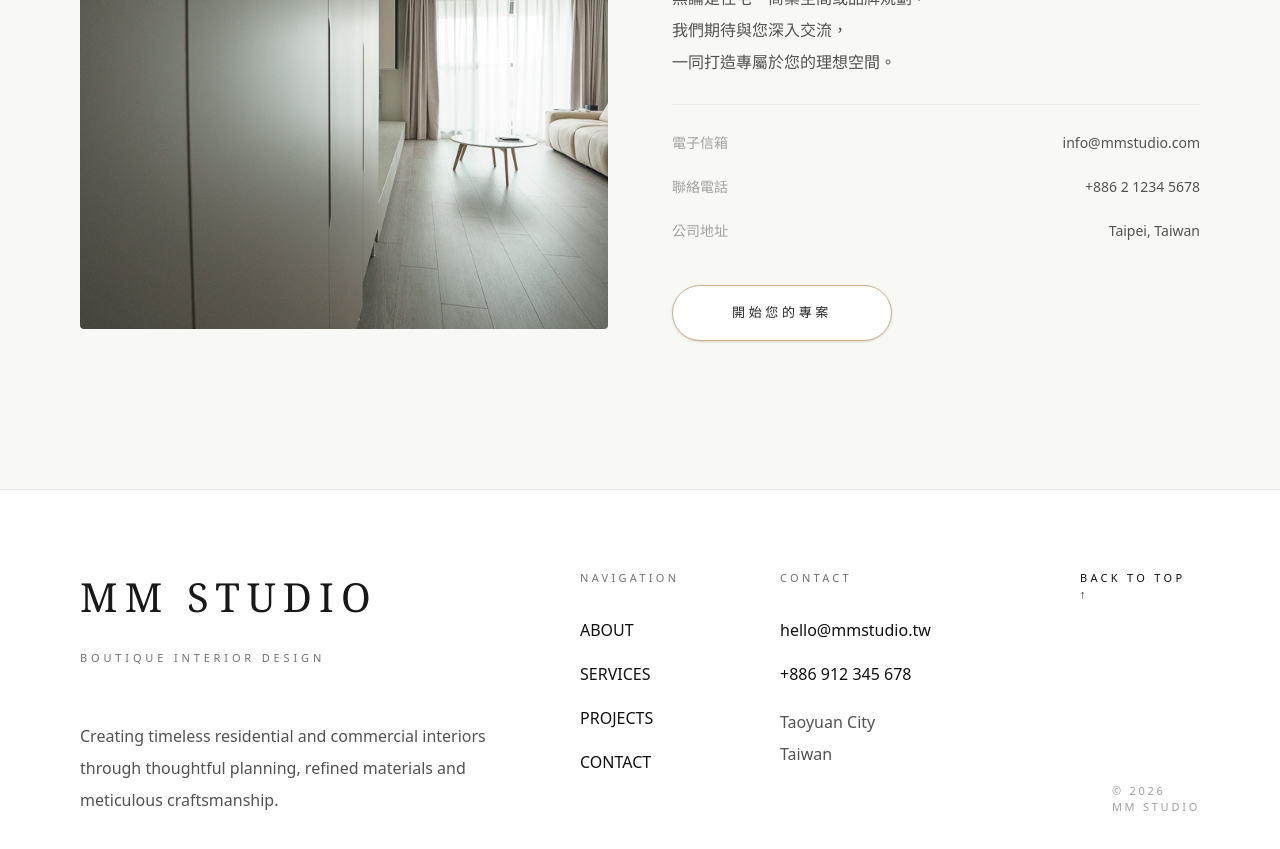
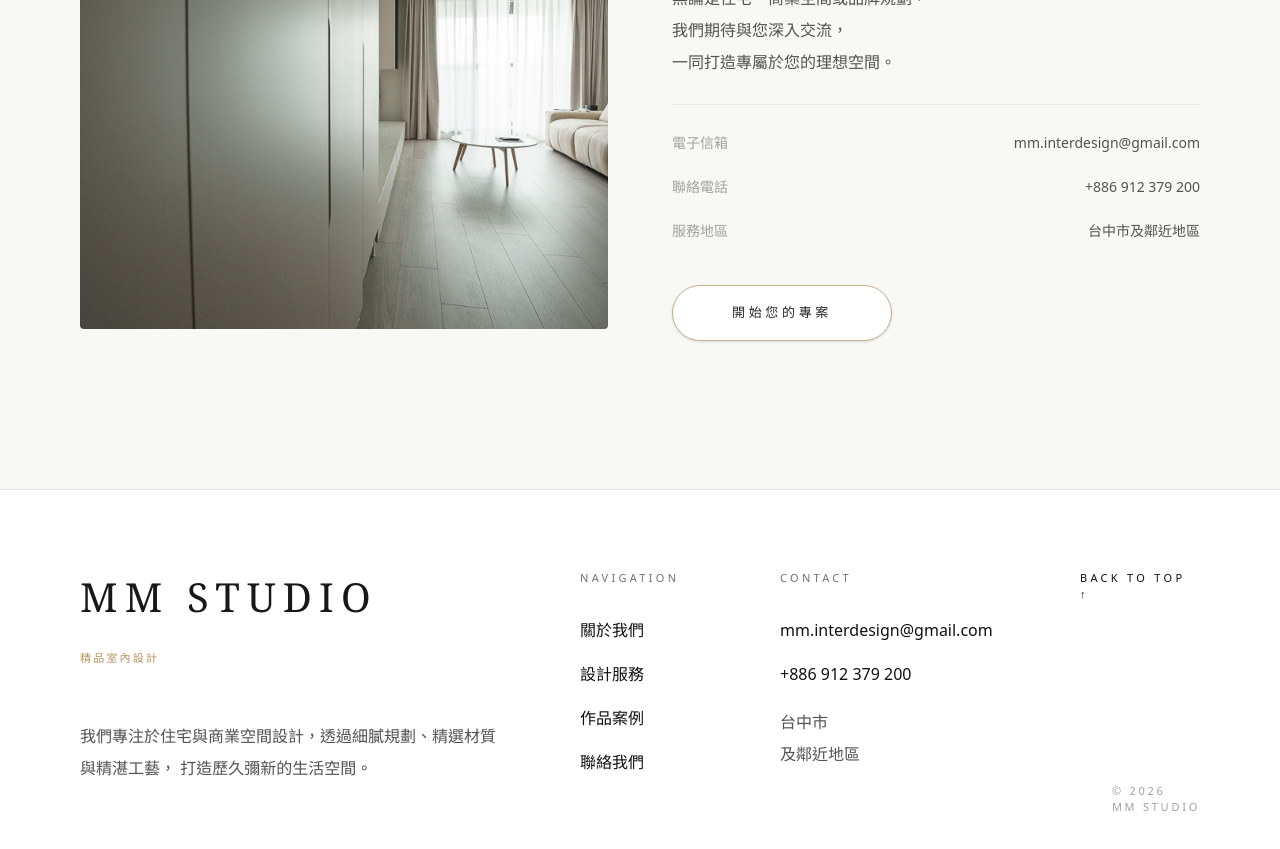
Before and after one commit to village66/mm-studio, a Next.js app: page / in a window 1280 px wide. Shown: the part 5260-6109 px from the top of the page. Built offline with nearby package versions, Linux system fonts and the light colour scheme; no server answers.

Commit message:
Update website

```diff
--- a/components/layout/Footer.tsx
+++ b/components/layout/Footer.tsx
@@ -16,6 +16,11 @@ export default function Footer() {
 
           <div className="lg:col-span-5">
 
+            {/*
+              TODO：公司中文名稱待確認。
+              「工厘室內設計」疑似模板殘留，與 MM Studio 發音對不上，
+              請確認正確中文名稱後再套用「中文為主、hover 顯示英文」的順序。
+            */}
             <div className="group inline-block h-[54px] overflow-hidden cursor-default">
 
               <div className="transition-transform duration-500 ease-out group-hover:-translate-y-[54px]">
@@ -32,27 +37,37 @@ export default function Footer() {
 
             </div>
 
-            <div className="group mt-5 inline-block h-6 overflow-hidden">
+            <div className="group mt-5 inline-block h-6 overflow-hidden cursor-default">
 
               <div className="transition-transform duration-500 ease-out group-hover:-translate-y-6">
 
+                <p className="text-[11px] tracking-[0.2em] text-[#b6925d] h-6">
+                  精品室內設計
+                </p>
+
                 <p className="text-[11px] uppercase tracking-[0.35em] text-neutral-500 h-6">
                   Boutique Interior Design
-                </p>
-
-                <p className="text-[11px] tracking-[0.2em] text-[#b6925d] h-6">
-                  精品室內設計
                 </p>
 
               </div>
 
             </div>
 
-            <p className="mt-10 max-w-md leading-8 text-neutral-600">
-              Creating timeless residential and commercial interiors
-              through thoughtful planning, refined materials and
-              meticulous craftsmanship.
-            </p>
+            {/* 中文為主，hover 才切換成英文 */}
+            <div className="group relative mt-10 max-w-md grid cursor-default">
+
+              <p className="col-start-1 row-start-1 leading-8 text-neutral-600 transition-opacity duration-700 opacity-100 group-hover:opacity-0">
+                我們專注於住宅與商業空間設計，透過細膩規劃、精選材質與精湛工藝，
+                打造歷久彌新的生活空間。
+              </p>
+
+              <p className="col-start-1 row-start-1 leading-8 text-neutral-600 transition-opacity duration-700 opacity-0 group-hover:opacity-100">
+                Creating timeless residential and commercial interiors
+                through thoughtful planning, refined materials and
+                meticulous craftsmanship.
+              </p>
+
+            </div>
 
           </div>
 
@@ -70,9 +85,9 @@ export default function Footer() {
 
                 <div className="transition duration-300 group-hover:-translate-y-6">
 
-                  <div className="h-6">ABOUT</div>
+                  <div className="h-6">關於我們</div>
 
-                  <div className="h-6 text-[#b6925d]">關於我們</div>
+                  <div className="h-6 text-[#b6925d]">ABOUT</div>
 
                 </div>
 
@@ -82,9 +97,9 @@ export default function Footer() {
 
                 <div className="transition duration-300 group-hover:-translate-y-6">
 
-                  <div className="h-6">SERVICES</div>
+                  <div className="h-6">設計服務</div>
 
-                  <div className="h-6 text-[#b6925d]">設計服務</div>
+                  <div className="h-6 text-[#b6925d]">SERVICES</div>
 
                 </div>
 
@@ -94,9 +109,9 @@ export default function Footer() {
 
                 <div className="transition duration-300 group-hover:-translate-y-6">
 
-                  <div className="h-6">PROJECTS</div>
+                  <div className="h-6">作品案例</div>
 
-                  <div className="h-6 text-[#b6925d]">作品案例</div>
+                  <div className="h-6 text-[#b6925d]">PROJECTS</div>
 
                 </div>
 
@@ -106,9 +121,9 @@ export default function Footer() {
 
                 <div className="transition duration-300 group-hover:-translate-y-6">
 
-                  <div className="h-6">CONTACT</div>
+                  <div className="h-6">聯絡我們</div>
 
-                  <div className="h-6 text-[#b6925d]">聯絡我們</div>
+                  <div className="h-6 text-[#b6925d]">CONTACT</div>
 
                 </div>
 
@@ -129,23 +144,23 @@ export default function Footer() {
             <div className="mt-8 space-y-5">
 
               <Link
-                href="mailto:hello@mmstudio.tw"
+                href="mailto:mm.interdesign@gmail.com"
                 className="block transition hover:text-[#b6925d]"
               >
-                hello@mmstudio.tw
+                mm.interdesign@gmail.com
               </Link>
 
               <Link
-                href="tel:+886912345678"
+                href="tel:+886912379200"
                 className="block transition hover:text-[#b6925d]"
               >
-                +886 912 345 678
+                +886 912 379 200
               </Link>
 
               <p className="leading-8 text-neutral-600">
-                Taoyuan City
+                台中市
                 <br />
-                Taiwan
+                及鄰近地區
               </p>
 
             </div>
--- a/components/sections/Contact.tsx
+++ b/components/sections/Contact.tsx
@@ -62,7 +62,7 @@ export default function Contact() {
                   <div className="absolute inset-0 flex items-center transition-opacity duration-700 opacity-0 group-hover:opacity-100">
 
                     <h2 className="text-[34px] sm:text-[40px] lg:text-[46px] font-extralight leading-[1.1] tracking-[-0.02em] text-[#222]">
-                      Let's Start
+                      Let&apos;s Start
                       <br />
                       Your Project
                     </h2>
@@ -101,12 +101,12 @@ export default function Contact() {
 
                     <div className="absolute inset-0 flex items-center justify-between text-sm transition-opacity duration-500 opacity-100 group-hover/item:opacity-0 text-neutral-600">
                       <span className="text-neutral-400">電子信箱</span>
-                      <span>info@mmstudio.com</span>
+                      <span>mm.interdesign@gmail.com</span>
                     </div>
 
                     <div className="absolute inset-0 flex items-center justify-between text-sm transition-opacity duration-500 opacity-0 group-hover/item:opacity-100 text-[#9d8462]">
                       <span className="text-[#9d8462]/70">Email</span>
-                      <span>info@mmstudio.com</span>
+                      <span>mm.interdesign@gmail.com</span>
                     </div>
 
                   </div>
@@ -115,12 +115,12 @@ export default function Contact() {
 
                     <div className="absolute inset-0 flex items-center justify-between text-sm transition-opacity duration-500 opacity-100 group-hover/item:opacity-0 text-neutral-600">
                       <span className="text-neutral-400">聯絡電話</span>
-                      <span>+886 2 1234 5678</span>
+                      <span>+886 912 379 200</span>
                     </div>
 
                     <div className="absolute inset-0 flex items-center justify-between text-sm transition-opacity duration-500 opacity-0 group-hover/item:opacity-100 text-[#9d8462]">
                       <span className="text-[#9d8462]/70">Phone</span>
-                      <span>+886 2 1234 5678</span>
+                      <span>+886 912 379 200</span>
                     </div>
 
                   </div>
@@ -128,13 +128,13 @@ export default function Contact() {
                   <div className="group/item relative h-7">
 
                     <div className="absolute inset-0 flex items-center justify-between text-sm transition-opacity duration-500 opacity-100 group-hover/item:opacity-0 text-neutral-600">
-                      <span className="text-neutral-400">公司地址</span>
-                      <span>Taipei, Taiwan</span>
+                      <span className="text-neutral-400">服務地區</span>
+                      <span>台中市及鄰近地區</span>
                     </div>
 
                     <div className="absolute inset-0 flex items-center justify-between text-sm transition-opacity duration-500 opacity-0 group-hover/item:opacity-100 text-[#9d8462]">
-                      <span className="text-[#9d8462]/70">Address</span>
-                      <span>Taipei, Taiwan</span>
+                      <span className="text-[#9d8462]/70">Service Area</span>
+                      <span>Taichung &amp; Nearby</span>
                     </div>
 
                   </div>
@@ -146,7 +146,7 @@ export default function Contact() {
               {/* Action Button */}
               <div className="mt-8 lg:mt-10">
                 <a
-                  href="#contact"
+                  href="mailto:mm.interdesign@gmail.com"
                   className="group relative inline-flex h-12 lg:h-14 w-[200px] lg:w-[220px] items-center justify-center overflow-hidden rounded-full border border-[#c9b08a] bg-white transition duration-500 hover:bg-[#f6f4ef] shadow-sm"
                 >
                   {/* 中文 */}
```
